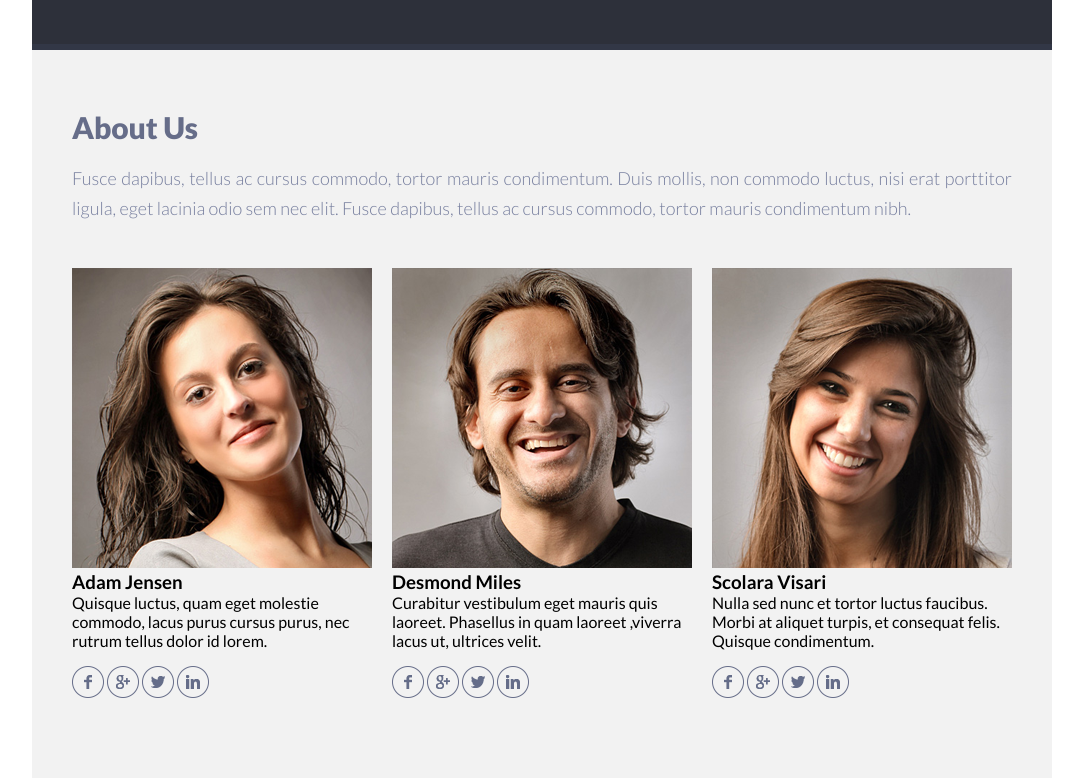
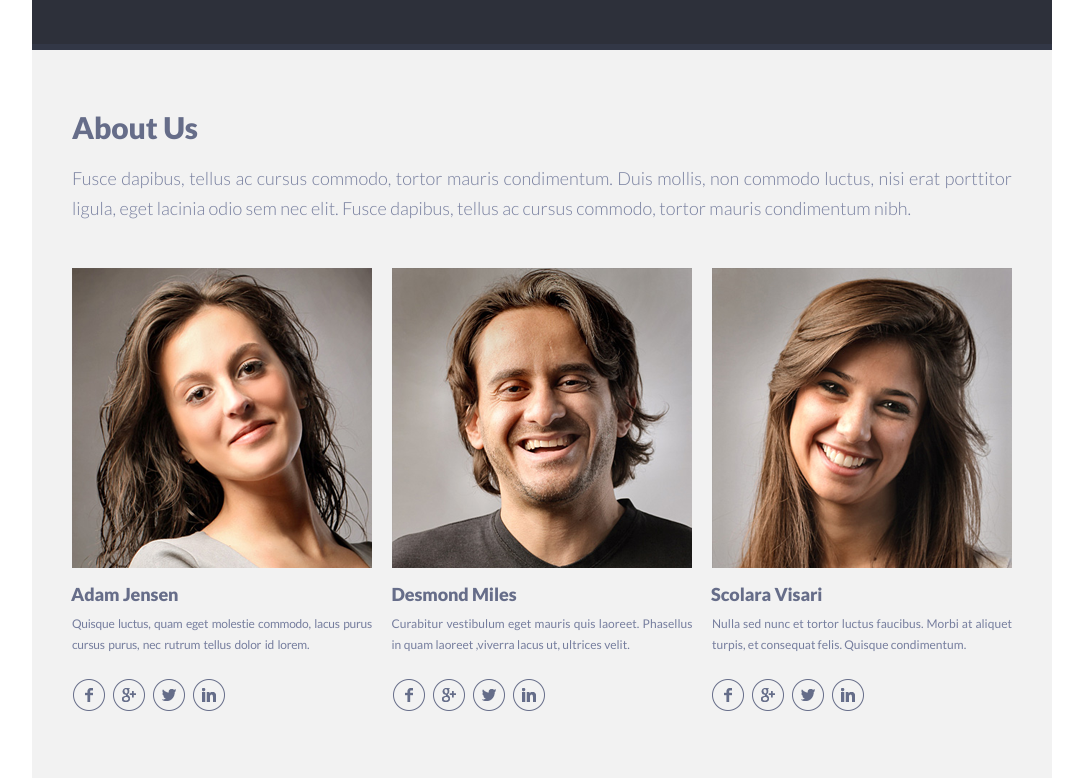
Before and after one commit to Xcore33/singolo, a plain HTML site: page singolo2.html in a window 1280 px wide. Shown: the part 820-1604 px from the top of the page, without its empty margins (98-1181 px from the left). Drawn offline with Linux system fonts and the light colour scheme.

Commit message:
fix: style and functions about section

```diff
--- a/singolo2.css
+++ b/singolo2.css
@@ -3,11 +3,13 @@
   padding: 0;
 }
 
+body {
+  font-family: "Lato", "Roboto", sans-serif;
+}
+
 .content-wrapper {
-  max-width: 1020px;
+  width: 1020px;
   margin: 0 auto;
-
-  font-family: "Lato", sans-serif;
 }
 
 .portfolio {
@@ -42,8 +44,8 @@
   line-height: 30px;
   text-align: left;
   color: #767e9e;
+  white-space: nowrap;
 }
-
 
 .header-menu {
   display: flex;
@@ -156,6 +158,44 @@
   padding: 45px 40px 0 40px;
 }
 
+h3 {
+  margin: 14px 0 10px 0;
+  overflow: hidden;
+
+  font-weight: 900;
+  font-size: 18px;
+  line-height: 18px;
+  text-align: left;
+  color: #666d89;
+  letter-spacing: -0.0055em;
+  white-space: nowrap;
+}
+
+.personal-info {
+  width: 300px;
+
+  font-weight: 400;
+  font-size: 12px;
+  line-height: 21px;
+  text-align: justify;
+  color: #767e9e;
+  letter-spacing: 0.0025em;
+}
+
+.about-1 p {
+  letter-spacing: -0.02em;
+  word-spacing: 1.414px;
+}
+
+.about-2 p {
+  width: 301px;
+}
+
+.about-3 p {
+  letter-spacing: 0.0025em;
+  word-spacing: -0.18px;
+}
+
 .about-contacts {
   position: relative;
 
@@ -172,7 +212,22 @@
   width: calc(1/3*100% - (1 - 1/3)*20px);
 }
 
-a.sb.facebook {
+.about-2,
+.about-1 h3,
+.about-3 h3 {
+  margin-left: -1px;
+}
+
+.sb-menu {
+  margin-top: 8px;
+}
+
+#sb-1,
+#sb-2 {
+  margin-left: 1px;
+}
+
+.sb.facebook {
   background-image: url(./assets/img/Facebook.png);
 }
 
@@ -198,6 +253,7 @@ a.sb.facebook {
   display: inline-block;
   width: 32px;
   height: 32px;
+  margin-right: 5px;
 }
 
 .sb span {
--- a/singolo2.html
+++ b/singolo2.html
@@ -7,6 +7,7 @@
   <title>Singolo p2</title>
   <link rel="stylesheet" href="singolo2.css">
   <link href="https://fonts.googleapis.com/css?family=Lato:300,400,700,900&display=swap" rel="stylesheet">
+  <link href="https://fonts.googleapis.com/css?family=Roboto:300,400,700,900&display=swap" rel="stylesheet">
 </head>
 
 <body>
@@ -82,32 +83,38 @@
           <div class="about-1">
             <img src="assets/img/adam.png" alt="Adam portrait" width="300" height="300">
             <h3>Adam Jensen</h3>
-            <p class="personal-info">Quisque luctus, quam eget molestie commodo, lacus purus cursus purus, nec rutrum tellus dolor id lorem.</p>
-            <div class="sb-menu"></div>
-            <a href="#" class="sb facebook"><span>Facebook</span></a>
-            <a href="#" class="sb google"><span>Google</span></a>
-            <a href="#" class="sb twitter"><span>Twitter</span></a>
-            <a href="#" class="sb linkedin"><span>LinkedIn</span></a>
+            <p class="personal-info">Quisque luctus, quam eget molestie commodo, lacus purus cursus purus, nec rutrum
+              tellus dolor id lorem.</p>
+            <div class="sb-menu" id="sb-1">
+              <a class="sb facebook" href="https://www.facebook.com/" target="blanc"><span>Facebook</span></a>
+              <a class="sb google" href="https://google.com/" target="blanc"><span>Google</span></a>
+              <a class="sb twitter" href="https://twitter.com/" target="blanc"><span>Twitter</span></a>
+              <a class="sb linkedin" href="https://www.linkedin.com/" target="blanc"><span>LinkedIn</span></a>
+            </div>
           </div>
           <div class="about-2">
             <img src="assets/img/desmond.png" alt="Desmond portrait" width="300" height="300">
             <h3>Desmond Miles</h3>
-            <p class="personal-info">Curabitur vestibulum eget mauris quis laoreet. Phasellus in quam laoreet ,viverra lacus ut, ultrices velit.</p>
-            <div class="sb-menu"></div>
-            <a href="#" class="sb facebook"><span>Facebook</span></a>
-            <a href="#" class="sb google"><span>Google</span></a>
-            <a href="#" class="sb twitter"><span>Twitter</span></a>
-            <a href="#" class="sb linkedin"><span>LinkedIn</span></a>
+            <p class="personal-info">Curabitur vestibulum eget mauris quis laoreet. Phasellus in quam laoreet ,viverra
+              lacus ut, ultrices velit.</p>
+            <div class="sb-menu" id="sb-2">
+              <a class="sb facebook" href="https://www.facebook.com/" target="blanc"><span>Facebook</span></a>
+              <a class="sb google" href="https://google.com/" target="blanc"><span>Google</span></a>
+              <a class="sb twitter" href="https://twitter.com/" target="blanc"><span>Twitter</span></a>
+              <a class="sb linkedin" href="https://www.linkedin.com/" target="blanc"><span>LinkedIn</span></a>
+            </div>
           </div>
           <div class="about-3">
             <img src="assets/img/scolara.png" alt="Scolara portrait" width="300" height="300">
             <h3>Scolara Visari</h3>
-            <p class="personal-info">Nulla sed nunc et tortor luctus faucibus. Morbi at aliquet turpis, et consequat felis. Quisque condimentum.</p>
-            <div class="sb-menu"></div>
-            <a href="#" class="sb facebook"><span>Facebook</span></a>
-            <a href="#" class="sb google"><span>Google</span></a>
-            <a href="#" class="sb twitter"><span>Twitter</span></a>
-            <a href="#" class="sb linkedin"><span>LinkedIn</span></a>
+            <p class="personal-info">Nulla sed nunc et tortor luctus faucibus. Morbi at aliquet turpis, et consequat
+              felis. Quisque condimentum.</p>
+            <div class="sb-menu" id="sb-3">
+              <a class="sb facebook" href="https://www.facebook.com/" target="blanc"><span>Facebook</span></a>
+              <a class="sb google" href="https://google.com/" target="blanc"><span>Google</span></a>
+              <a class="sb twitter" href="https://twitter.com/" target="blanc"><span>Twitter</span></a>
+              <a class="sb linkedin" href="https://www.linkedin.com/" target="blanc"><span>LinkedIn</span></a>
+            </div>
           </div>
         </div>
       </div>
```
